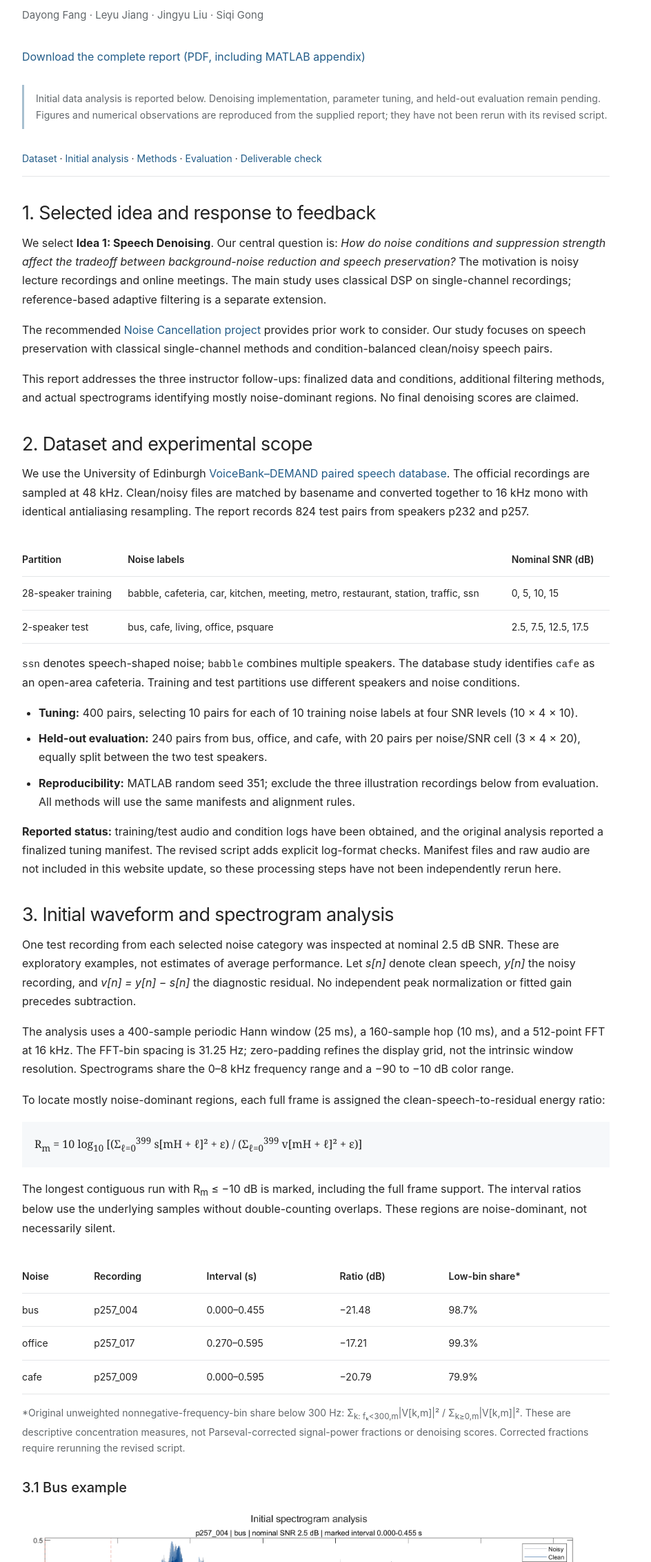
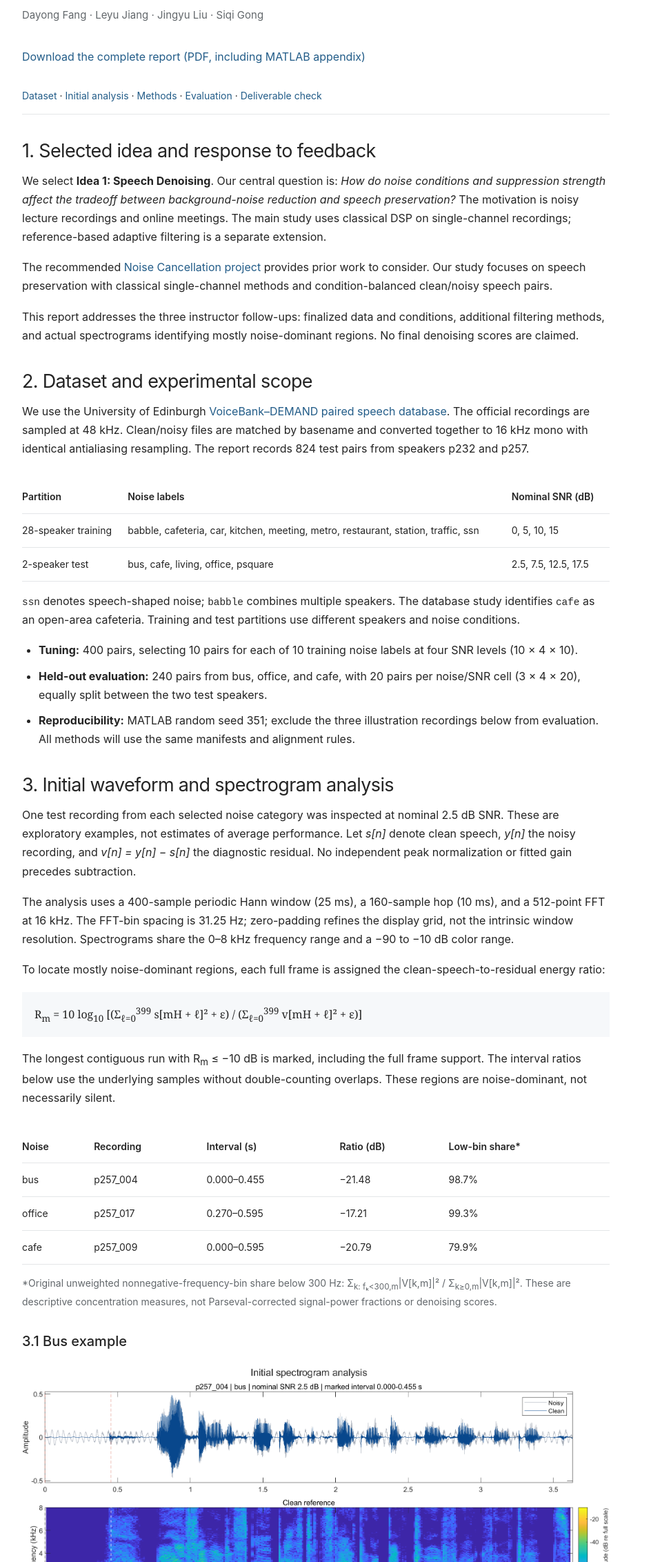
Before and after one commit to eecs351-speech-denoising-team/eecs351-speech-denoising-website, a plain HTML site: page proposal.html in a window 1280 px wide. Shown: the part 296-2560 px from the top of the page at 69% size, without its empty margins (182-1126 px from the left). Drawn offline with Linux system fonts and the light colour scheme.

Commit message:
Remove report provenance and rerun notes from proposal

```diff
--- a/proposal.html
+++ b/proposal.html
@@ -5,7 +5,6 @@
 <p class="subtitle">Project Proposal and Initial Analysis</p>
 <p class="members">Dayong Fang · Leyu Jiang · Jingyu Liu · Siqi Gong</p>
 <p><a href="reports/project_topic_finalized_revised.pdf">Download the complete report (PDF, including MATLAB appendix)</a></p>
-<p class="note">Initial data analysis is reported below. Denoising implementation, parameter tuning, and held-out evaluation remain pending. Figures and numerical observations are reproduced from the supplied report; they have not been rerun with its revised script.</p>
 <div class="report-contents" aria-label="Report contents"><a href="#scope">Dataset</a> · <a href="#analysis">Initial analysis</a> · <a href="#methods">Methods</a> · <a href="#evaluation">Evaluation</a> · <a href="#deliverables">Deliverable check</a></div>
 <h2>1. Selected idea and response to feedback</h2>
 <p>We select <strong>Idea 1: Speech Denoising</strong>. Our central question is: <em>How do noise conditions and suppression strength affect the tradeoff between background-noise reduction and speech preservation?</em> The motivation is noisy lecture recordings and online meetings. The main study uses classical DSP on single-channel recordings; reference-based adaptive filtering is a separate extension.</p>
@@ -16,7 +15,6 @@
 <div class="table-wrap"><table><thead><tr><th>Partition</th><th>Noise labels</th><th>Nominal SNR (dB)</th></tr></thead><tbody><tr><td>28-speaker training</td><td>babble, cafeteria, car, kitchen, meeting, metro, restaurant, station, traffic, ssn</td><td>0, 5, 10, 15</td></tr><tr><td>2-speaker test</td><td>bus, cafe, living, office, psquare</td><td>2.5, 7.5, 12.5, 17.5</td></tr></tbody></table></div>
 <p><code>ssn</code> denotes speech-shaped noise; <code>babble</code> combines multiple speakers. The database study identifies <code>cafe</code> as an open-area cafeteria. Training and test partitions use different speakers and noise conditions.</p>
 <ul><li><strong>Tuning:</strong> 400 pairs, selecting 10 pairs for each of 10 training noise labels at four SNR levels (10 × 4 × 10).</li><li><strong>Held-out evaluation:</strong> 240 pairs from bus, office, and cafe, with 20 pairs per noise/SNR cell (3 × 4 × 20), equally split between the two test speakers.</li><li><strong>Reproducibility:</strong> MATLAB random seed 351; exclude the three illustration recordings below from evaluation. All methods will use the same manifests and alignment rules.</li></ul>
-<p><strong>Reported status:</strong> training/test audio and condition logs have been obtained, and the original analysis reported a finalized tuning manifest. The revised script adds explicit log-format checks. Manifest files and raw audio are not included in this website update, so these processing steps have not been independently rerun here.</p>
 <h2 id="analysis">3. Initial waveform and spectrogram analysis</h2>
 <p>One test recording from each selected noise category was inspected at nominal 2.5 dB SNR. These are exploratory examples, not estimates of average performance. Let <em>s[n]</em> denote clean speech, <em>y[n]</em> the noisy recording, and <em>v[n] = y[n] − s[n]</em> the diagnostic residual. No independent peak normalization or fitted gain precedes subtraction.</p>
 <p>The analysis uses a 400-sample periodic Hann window (25 ms), a 160-sample hop (10 ms), and a 512-point FFT at 16 kHz. The FFT-bin spacing is 31.25 Hz; zero-padding refines the display grid, not the intrinsic window resolution. Spectrograms share the 0–8 kHz frequency range and a −90 to −10 dB color range.</p>
@@ -24,7 +22,7 @@
 <div class="equation">R<sub>m</sub> = 10 log<sub>10</sub> [(Σ<sub>ℓ=0</sub><sup>399</sup> s[mH + ℓ]² + ε) / (Σ<sub>ℓ=0</sub><sup>399</sup> v[mH + ℓ]² + ε)]</div>
 <p>The longest contiguous run with R<sub>m</sub> ≤ −10 dB is marked, including the full frame support. The interval ratios below use the underlying samples without double-counting overlaps. These regions are noise-dominant, not necessarily silent.</p>
 <div class="table-wrap"><table><thead><tr><th>Noise</th><th>Recording</th><th>Interval (s)</th><th>Ratio (dB)</th><th>Low-bin share*</th></tr></thead><tbody><tr><td>bus</td><td>p257_004</td><td>0.000–0.455</td><td>−21.48</td><td>98.7%</td></tr><tr><td>office</td><td>p257_017</td><td>0.270–0.595</td><td>−17.21</td><td>99.3%</td></tr><tr><td>cafe</td><td>p257_009</td><td>0.000–0.595</td><td>−20.79</td><td>79.9%</td></tr></tbody></table></div>
-<p class="muted">*Original unweighted nonnegative-frequency-bin share below 300 Hz: Σ<sub>k: fₖ&lt;300,m</sub>|V[k,m]|² / Σ<sub>k≥0,m</sub>|V[k,m]|². These are descriptive concentration measures, not Parseval-corrected signal-power fractions or denoising scores. Corrected fractions require rerunning the revised script.</p>
+<p class="muted">*Original unweighted nonnegative-frequency-bin share below 300 Hz: Σ<sub>k: fₖ&lt;300,m</sub>|V[k,m]|² / Σ<sub>k≥0,m</sub>|V[k,m]|². These are descriptive concentration measures, not Parseval-corrected signal-power fractions or denoising scores.</p>
 <h3>3.1 Bus example</h3>
 <figure><a href="assets/figures/bus-analysis.png"><img src="assets/figures/bus-analysis.png" alt="Bus recording p257_004: clean and noisy waveforms and clean, noisy, and residual spectrograms; markers show 0.000 to 0.455 seconds." width="1977" height="1624"></a><figcaption>Original MATLAB analysis of p257_004. Vertical markers bound the reference-derived noise-dominant region. Select the image for full resolution.</figcaption></figure>
 <p>Persistent low-frequency residual energy appears beneath and between speech structures. The marked interval has a speech-to-residual ratio of −21.48 dB, motivating gentle low-frequency attenuation. Energy above 300 Hz and low-frequency clean-speech content mean a high-pass filter cannot be assumed to remove all noise without changing speech.</p>
@@ -36,7 +34,7 @@
 <p>The marked region has relatively little reference speech (−20.79 dB compared with residual energy). Interference extends over a wider part of the speech band, so a fixed cutoff cannot distinguish the talker from all background. Spectral gains may help, but weak speech and musical-noise artifacts must be checked.</p>
 <h3>3.4 Cross-condition comparison</h3>
 <p>The sampled bus and office residuals concentrate strongly in low-frequency bins, while the sampled cafe residual extends more broadly into the speech band. This motivates comparing a modest FIR high-pass baseline with time-varying spectral subtraction and Wiener gains. These are hypotheses from three files, not population-level claims about entire noise categories.</p>
-<p class="note">The clean reference and residual are used only for diagnostic plots and reference-based metrics. They will not be used to detect pauses or update a single-channel denoiser. The revised script corrects DC/Nyquist display scaling and adds a corrected one-sided power fraction; the figures shown here are preserved from the original analysis.</p>
+<p>The clean reference and residual are used only for diagnostic plots and reference-based metrics. They will not be used to detect pauses or update a single-channel denoiser.</p>
 <h2 id="methods">4. Denoising methods to implement</h2>
 <h3>Unprocessed and FIR baselines</h3>
 <p>Keep noisy speech as the unprocessed baseline. Compare identity with 128th-order windowed FIR high-pass candidates at 100, 200, and 300 Hz, optionally adding a 7 kHz upper cutoff. These are candidate cutoffs, not validated optima. Inspect actual responses with <code>freqz</code>: order 128 may give a broad transition relative to 100 Hz at 16 kHz. Compensate for the 64-sample linear-phase group delay and crop all comparisons to a common valid interval.</p>
```
